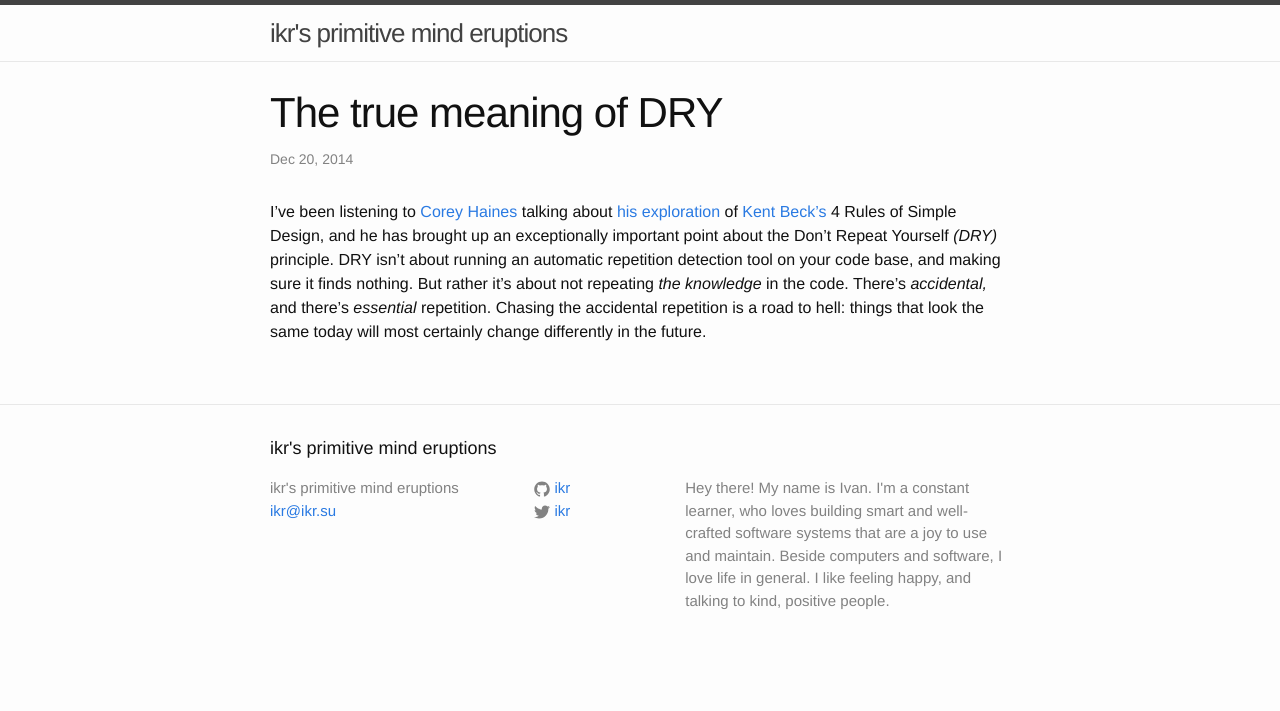
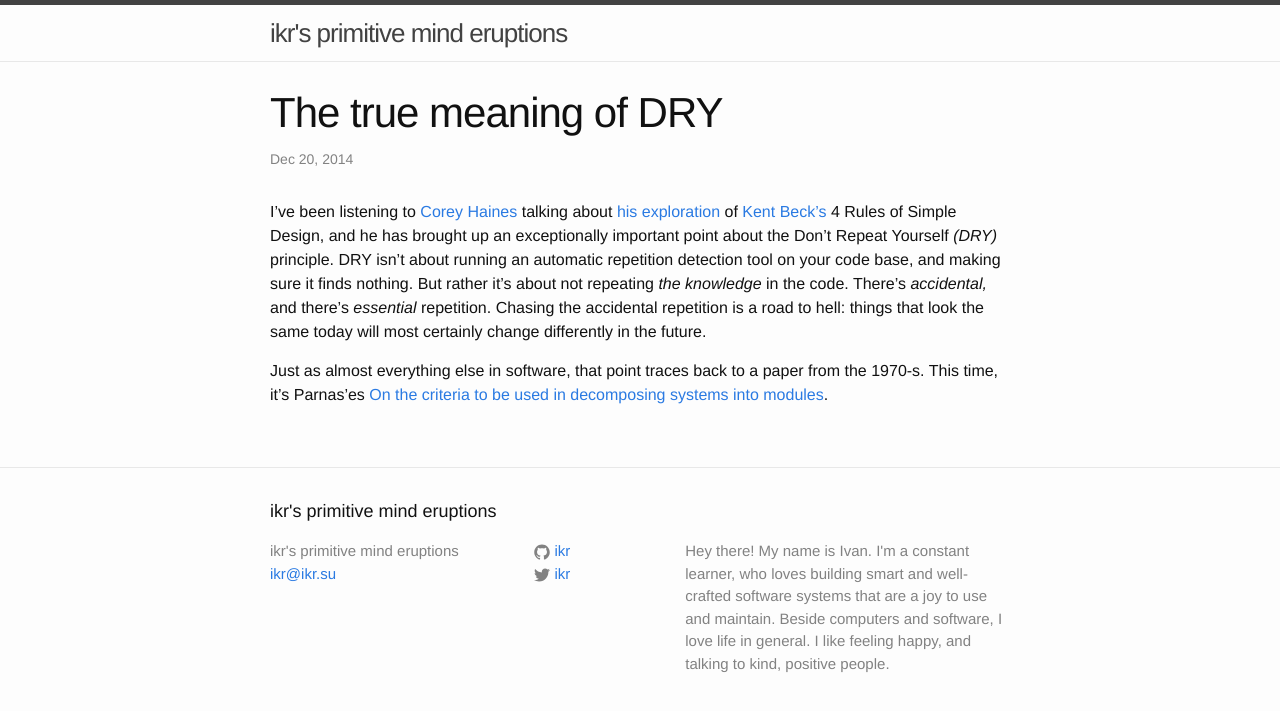
Before and after one commit to ikr/ikr.su-blog, a Jekyll site: the page built from _posts/2014-12-20-the-true-meaning-of-dry.markdown, in a window 1280 px wide. Shown: the top 711 px of the page. Built offline with Jekyll 4.4.1, drawn with Linux system fonts in a browser that asks for light colours; comment, search, counter and statistics services are not loaded.

Commit message:
Link to Parnas

```diff
--- a/_posts/2014-12-20-the-true-meaning-of-dry.markdown
+++ b/_posts/2014-12-20-the-true-meaning-of-dry.markdown
@@ -16,3 +16,7 @@ isn't about running an automatic repetition detection tool on your code base, an
 finds nothing. But rather it's about not repeating _the knowledge_ in the code. There's
 _accidental,_ and there's _essential_ repetition. Chasing the accidental repetition is a road to
 hell: things that look the same today will most certainly change differently in the future.
+
+Just as almost everything else in software, that point traces back to a paper from the 1970-s. This
+time, it's Parnas'es
+[On the criteria to be used in decomposing systems into modules](http://repository.cmu.edu/cgi/viewcontent.cgi?article=2979&context=compsci).
```
